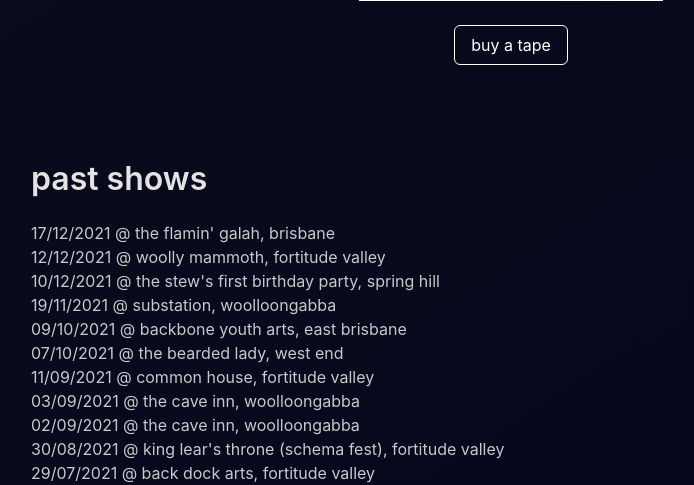
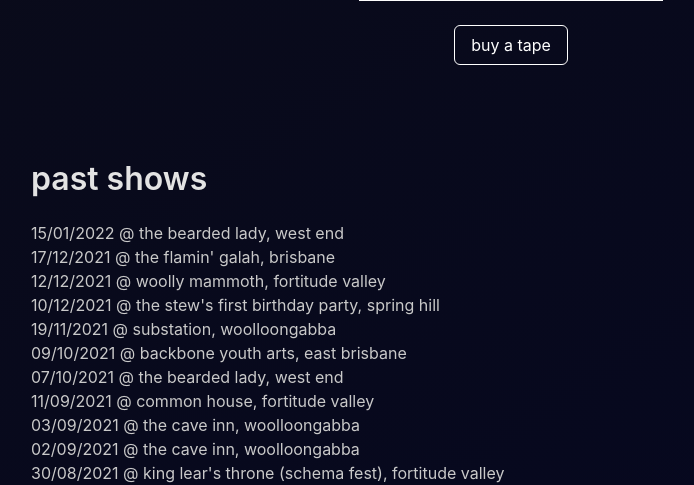
Before and after one commit to nataliethistime/hanoitraffic.com, a PHP site: page / in a window 1280 px wide. Shown: the part 2192-2677 px from the top of the page, without its empty margins (129-823 px from the left). Run offline with PHP 8.4, Linux system fonts and the light colour scheme; style sheets or scripts are compiled from the project's sources; some web fonts are replaced.

Commit message:
Played a show at the beardo last night!

```diff
--- a/index.php
+++ b/index.php
@@ -99,6 +99,7 @@
       <div class="container">
         <h1 class="title is-size-3">past shows</h1>
         <ul>
+          <li>15/01/2022 @ the bearded lady, west end</li>
           <li>17/12/2021 @ the flamin' galah, brisbane</li>
           <li>12/12/2021 @ woolly mammoth, fortitude valley</li>
           <li>10/12/2021 @ the stew's first birthday party, spring hill</li>
```
